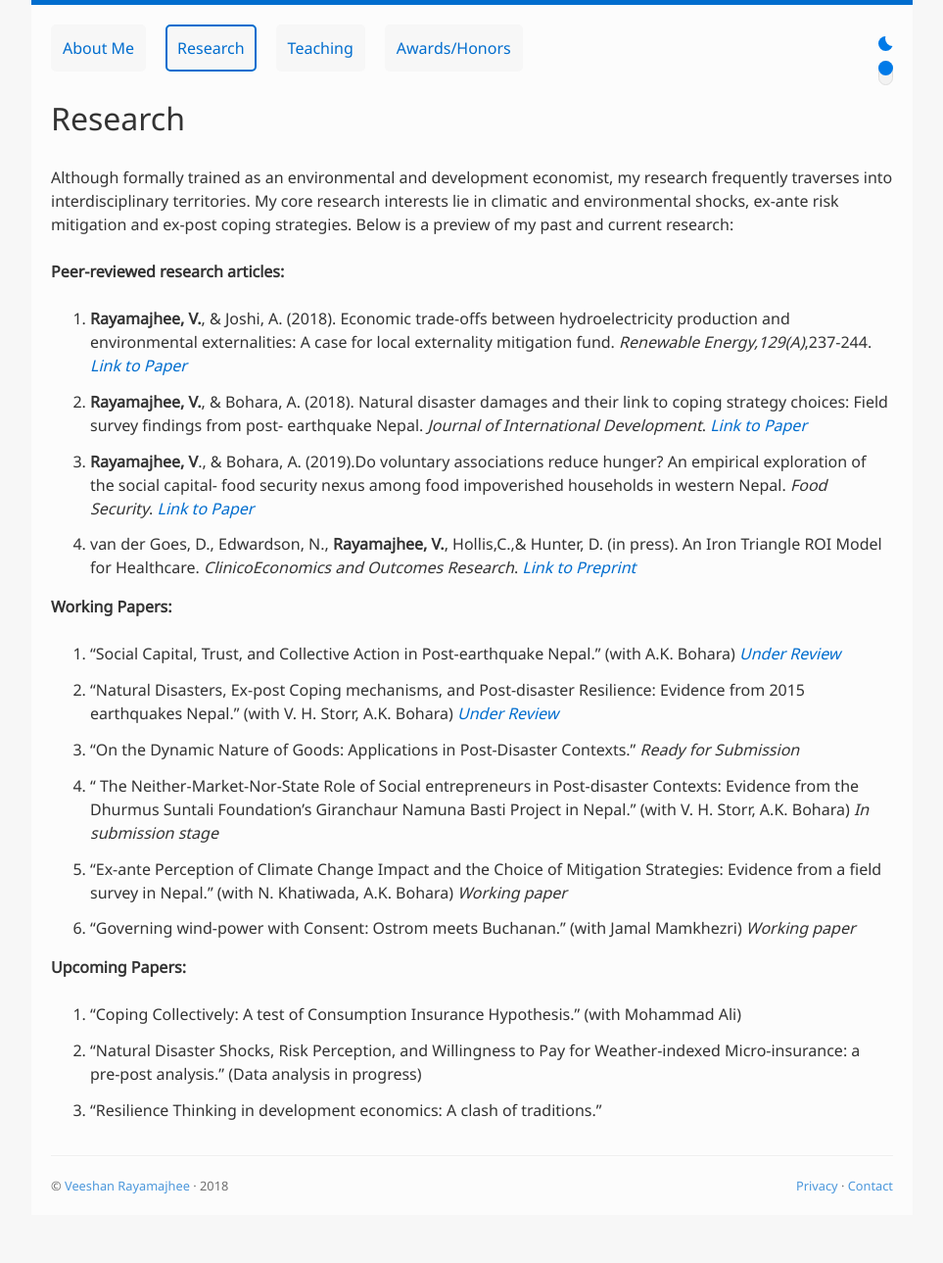
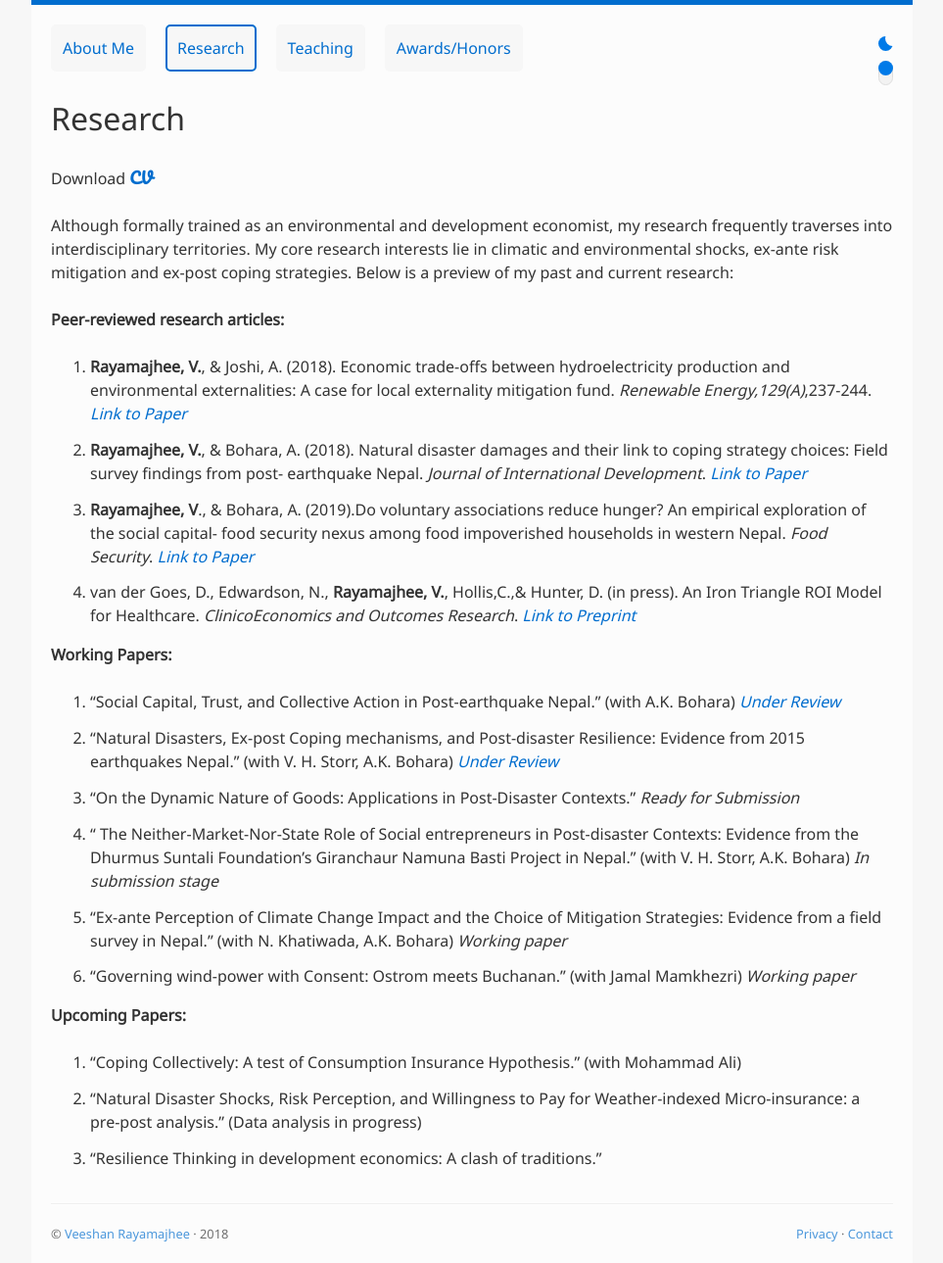
Before and after one commit to veeshanr/veeshanr.github.io, a Jekyll site: the page built from pages/research.md, in a window 1280 px wide. Shown: the whole page at 98% size, without its empty margins (158-1121 px from the left). Built offline with Jekyll 4.4.1, drawn with Linux system fonts in a browser that asks for light colours; before the commit the page ends 1240 px from its top, so only the background shows below that.

Commit message:
Update research.md

```diff
--- a/pages/research.md
+++ b/pages/research.md
@@ -7,6 +7,11 @@ title: Research
 
 Research
 ========
+
+
+Download <a class="mark" href="files/CV.pdf">CV</a>
+
+
 
 Although formally trained as an environmental and development economist, my research frequently traverses into interdisciplinary territories. My core research interests lie in climatic and environmental shocks, ex-ante risk mitigation and ex-post coping strategies. Below is a preview of my past and current research:
 
```
